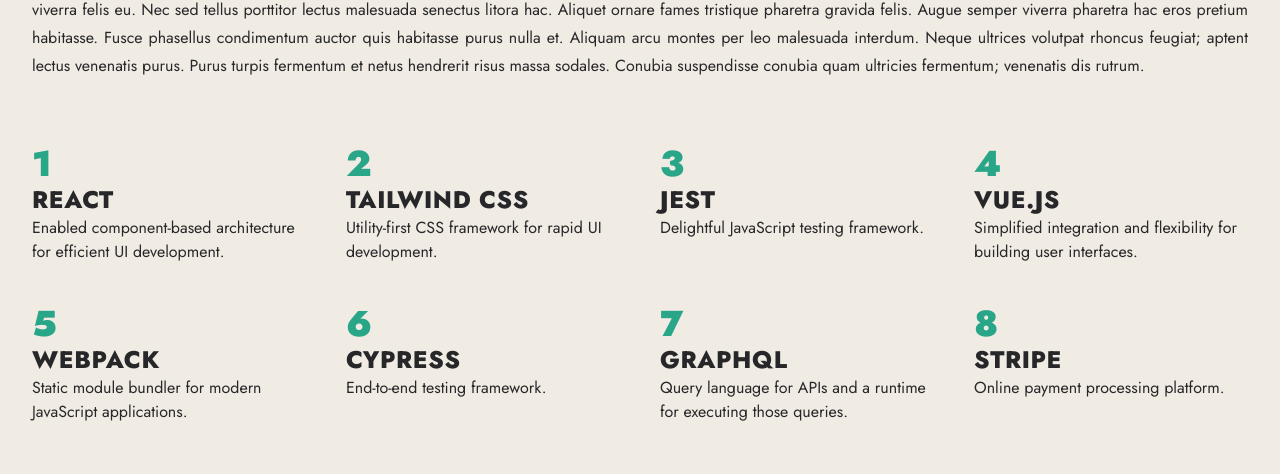
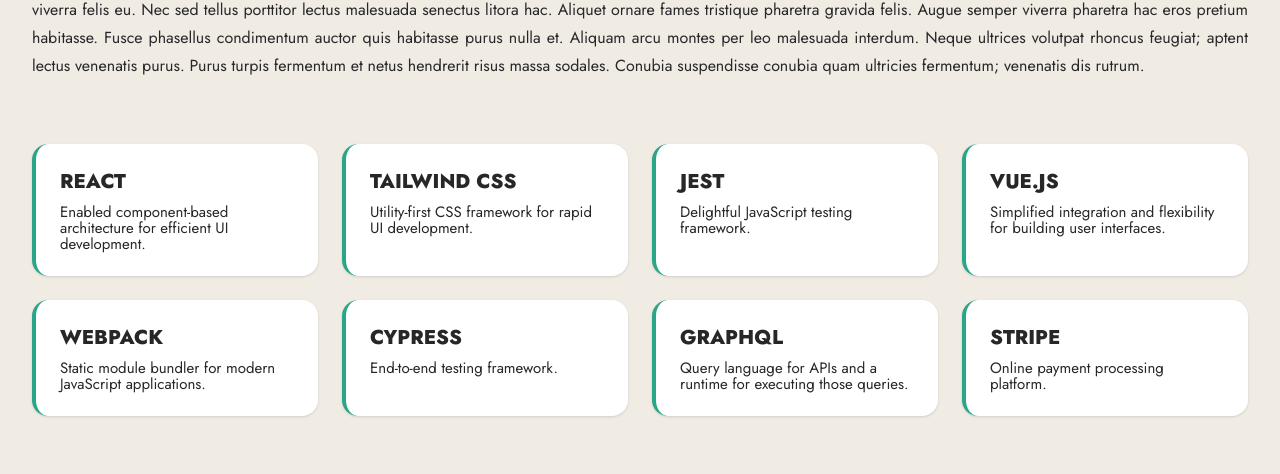
Before and after one commit to alikouhfar/portfolio, a Next.js app: page /projects/1 in a window 1280 px wide. Shown: the part 2438-2912 px from the top of the page. Built offline with nearby package versions, Linux system fonts and the light colour scheme.

Commit message:
Update: Technology Card UI Design Updated

```diff
--- a/app/projects/[projectId]/_components/ProjectDetails.tsx
+++ b/app/projects/[projectId]/_components/ProjectDetails.tsx
@@ -144,7 +144,7 @@
                 sodales. Conubia suspendisse conubia quam ultricies fermentum;
                 venenatis dis rutrum.
               </p>
-              <div className="grid grid-cols-1 gap-10 sm:grid-cols-2 md:grid-cols-3 lg:grid-cols-4">
+              <div className="grid grid-cols-1 gap-10 sm:grid-cols-2 sm:gap-8 md:grid-cols-3 md:gap-6 lg:grid-cols-4">
                 {project?.technologies.map((technology) => (
                   <TechnologyCard key={technology.id} technology={technology} />
                 ))}
--- a/app/projects/[projectId]/_components/TechnologyCard.tsx
+++ b/app/projects/[projectId]/_components/TechnologyCard.tsx
@@ -7,14 +7,11 @@
 
 const TechnologyCard: FC<ITechnologyCardProps> = ({ technology }) => {
   return (
-    <div>
-      <span className="text-2xl font-black text-primary-green lg:text-4xl">
-        {technology.id}
-      </span>
-      <h4 className="text-xl font-extrabold uppercase tracking-wide lg:text-2xl">
+    <div className="relative min-h-28 cursor-pointer rounded-2xl border-l-4 border-l-primary-green bg-white p-6 text-zinc-800 shadow transition-all duration-500 hover:border-l-[20px] dark:bg-zinc-900 dark:text-zinc-100">
+      <h4 className="mb-2 text-xl font-extrabold uppercase lg:text-xl">
         {technology.title}
       </h4>
-      <p>{technology.description}</p>
+      <p className="text-[15px] leading-4">{technology.description}</p>
     </div>
   );
 };
```
